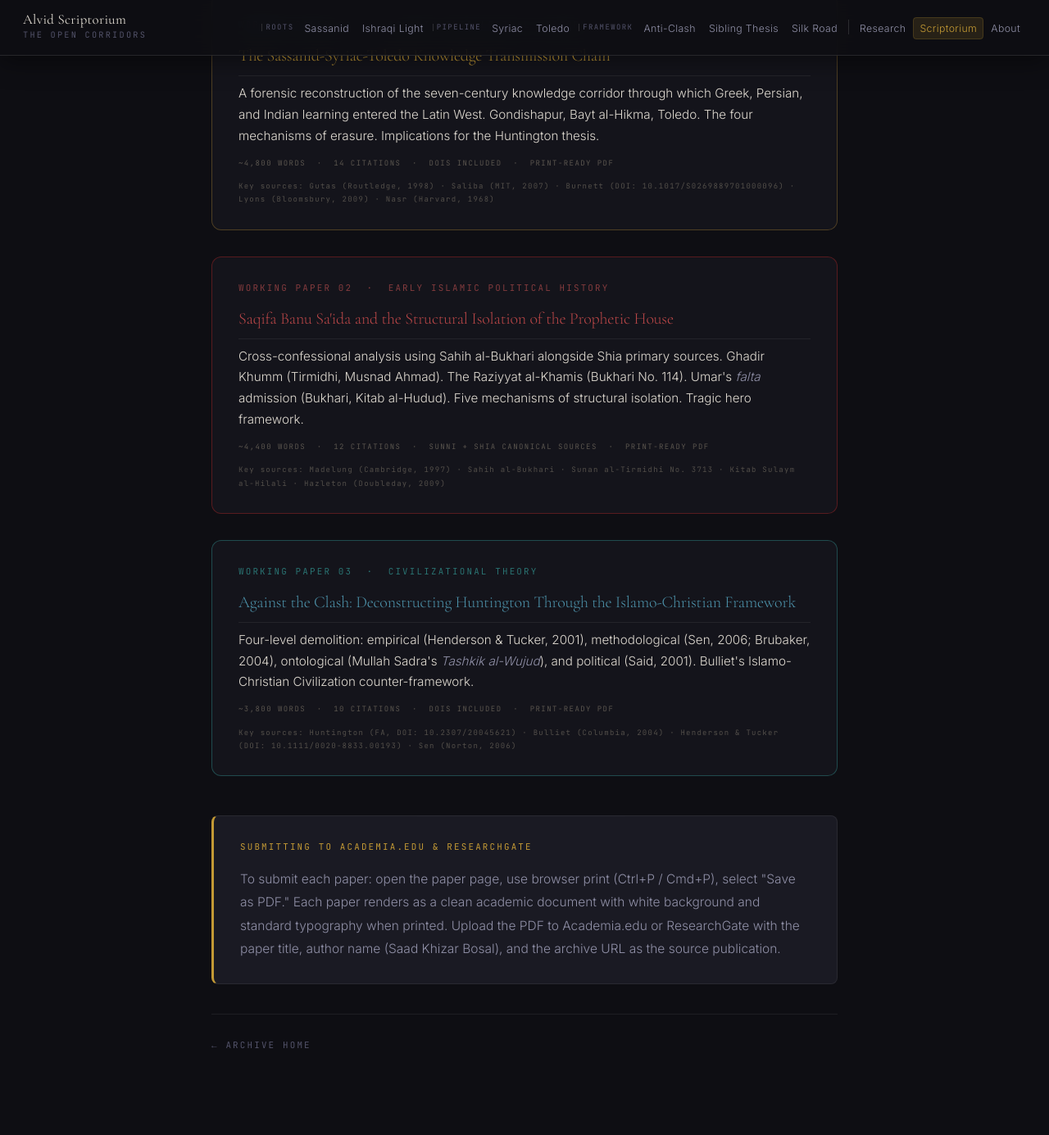
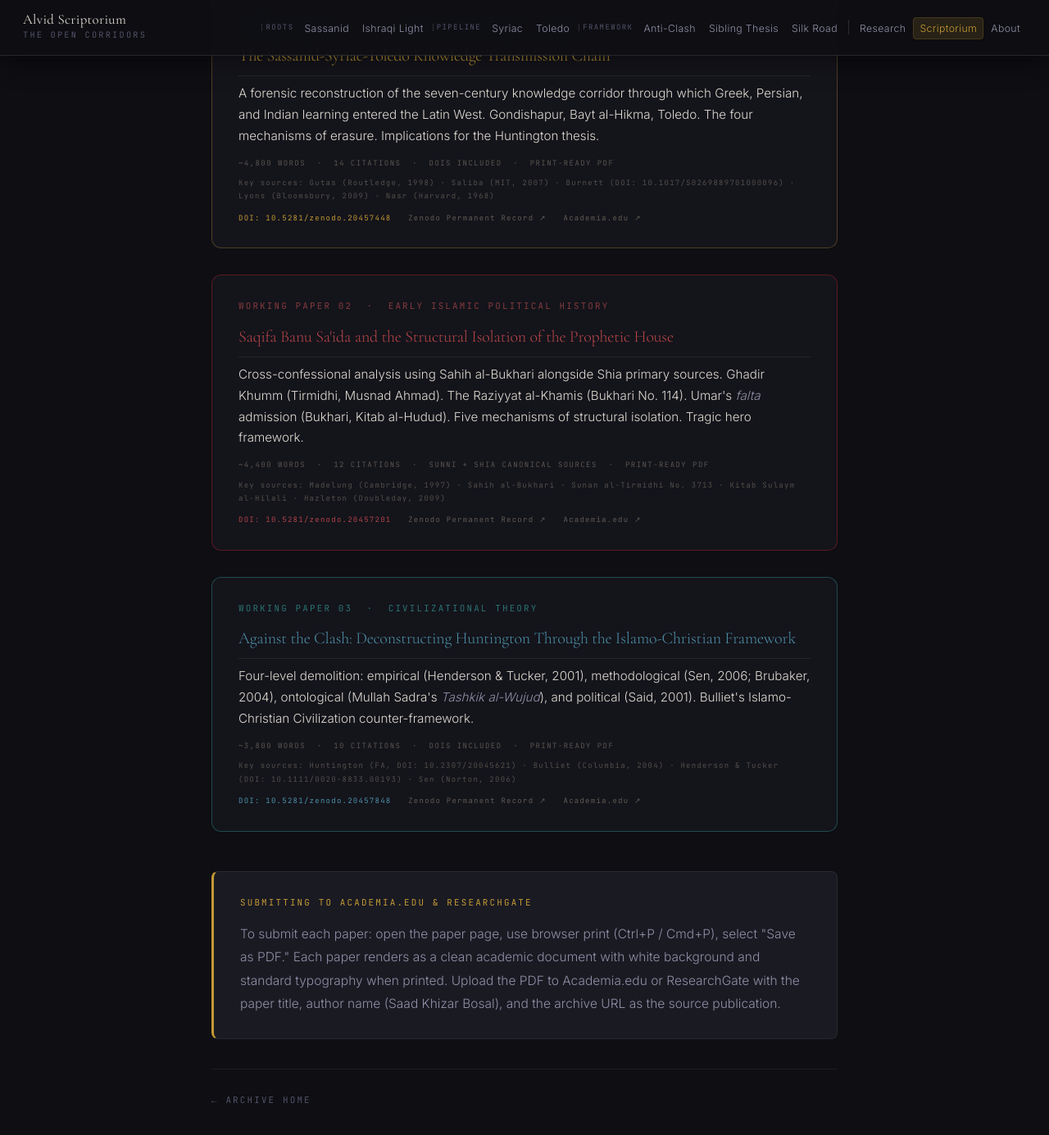
Before and after one commit to Political-Theology-Archive/geopolitical-synthesis, a Jekyll site: the page built from research/index.html, in a window 1280 px wide and 1400 px high, scrolled down 744 px. Shown: the top 1385 px of the window at 82% size. Built offline with Jekyll 4.4.1, drawn with Linux system fonts in a browser that asks for light colours.

Commit message:
Audit fixes: DOI badges on research portal, email contact in about
- research/index.html: add visible DOI, Zenodo, Academia.edu links per paper
- about/index.html: replace stale Academia.edu contact with email

Co-Authored-By: Claude Sonnet 4.6 <noreply@anthropic.com>

```diff
--- a/about/index.html
+++ b/about/index.html
@@ -132,7 +132,7 @@ description: "About the Alvid Scriptorium: research methodology, primary source
       for Academia.edu and ResearchGate submission.
     </p>
     <p style="font-family:'JetBrains Mono',monospace;font-size:9px;letter-spacing:0.14em;text-transform:uppercase;color:rgba(160,150,130,0.5);margin-top:10px;">
-      Contact: via Academia.edu profile &nbsp;·&nbsp; Mandi Bahauddin, Punjab, Pakistan
+      <a href="mailto:saad@alvidscriptorium.com" style="color:var(--teal);">saad@alvidscriptorium.com</a> &nbsp;·&nbsp; Mandi Bahauddin, Punjab, Pakistan
     </p>
   </div>
 
--- a/research/index.html
+++ b/research/index.html
@@ -49,11 +49,16 @@ description: "Academic working papers from the Sacred Civilization Research Arch
       Bayt al-Hikma, Toledo. The four mechanisms of erasure. Implications for
       the Huntington thesis.
     </p>
-    <p style="font-family:'JetBrains Mono',monospace;font-size:9px;letter-spacing:0.16em;text-transform:uppercase;color:rgba(160,150,130,0.5);margin:0 0 12px;">
+    <p style="font-family:'JetBrains Mono',monospace;font-size:9px;letter-spacing:0.16em;text-transform:uppercase;color:rgba(160,150,130,0.5);margin:0 0 8px;">
       ~4,800 words &nbsp;·&nbsp; 14 citations &nbsp;·&nbsp; DOIs included &nbsp;·&nbsp; Print-ready PDF
     </p>
-    <p style="margin:0;font-family:'JetBrains Mono',monospace;font-size:9px;letter-spacing:0.14em;color:rgba(160,150,130,0.45);">
+    <p style="margin:0 0 10px;font-family:'JetBrains Mono',monospace;font-size:9px;letter-spacing:0.14em;color:rgba(160,150,130,0.45);">
       Key sources: Gutas (Routledge, 1998) · Saliba (MIT, 2007) · Burnett (DOI: 10.1017/S0269889701000096) · Lyons (Bloomsbury, 2009) · Nasr (Harvard, 1968)
+    </p>
+    <p style="margin:0;font-family:'JetBrains Mono',monospace;font-size:9px;letter-spacing:0.14em;">
+      <a href="https://doi.org/10.5281/zenodo.20457448" target="_blank" rel="noopener" style="color:var(--gold);margin-right:14px;">DOI: 10.5281/zenodo.20457448</a>
+      <a href="https://zenodo.org/records/20457448" target="_blank" rel="noopener" style="color:rgba(160,150,130,0.55);margin-right:14px;">Zenodo Permanent Record ↗</a>
+      <a href="https://www.academia.edu/167898528/The_Sassanid_Syriac_Toledo_Knowledge_Transmission_Chain_A_Forensic_Reconstruction_of_Medieval_Islamic_European_Intellectual_History" target="_blank" rel="noopener" style="color:rgba(160,150,130,0.55);">Academia.edu ↗</a>
     </p>
   </div>
 
@@ -71,11 +76,16 @@ description: "Academic working papers from the Sacred Civilization Research Arch
       Umar's <em>falta</em> admission (Bukhari, Kitab al-Hudud). Five mechanisms of
       structural isolation. Tragic hero framework.
     </p>
-    <p style="font-family:'JetBrains Mono',monospace;font-size:9px;letter-spacing:0.16em;text-transform:uppercase;color:rgba(160,150,130,0.5);margin:0 0 12px;">
+    <p style="font-family:'JetBrains Mono',monospace;font-size:9px;letter-spacing:0.16em;text-transform:uppercase;color:rgba(160,150,130,0.5);margin:0 0 8px;">
       ~4,400 words &nbsp;·&nbsp; 12 citations &nbsp;·&nbsp; Sunni + Shia canonical sources &nbsp;·&nbsp; Print-ready PDF
     </p>
-    <p style="margin:0;font-family:'JetBrains Mono',monospace;font-size:9px;letter-spacing:0.14em;color:rgba(160,150,130,0.45);">
+    <p style="margin:0 0 10px;font-family:'JetBrains Mono',monospace;font-size:9px;letter-spacing:0.14em;color:rgba(160,150,130,0.45);">
       Key sources: Madelung (Cambridge, 1997) · Sahih al-Bukhari · Sunan al-Tirmidhi No. 3713 · Kitab Sulaym al-Hilali · Hazleton (Doubleday, 2009)
+    </p>
+    <p style="margin:0;font-family:'JetBrains Mono',monospace;font-size:9px;letter-spacing:0.14em;">
+      <a href="https://doi.org/10.5281/zenodo.20457201" target="_blank" rel="noopener" style="color:rgba(215,80,80,0.8);margin-right:14px;">DOI: 10.5281/zenodo.20457201</a>
+      <a href="https://zenodo.org/records/20457201" target="_blank" rel="noopener" style="color:rgba(160,150,130,0.55);margin-right:14px;">Zenodo Permanent Record ↗</a>
+      <a href="https://www.academia.edu/167898131/Saqifa_Banu_Saida_and_the_Structural_Isolation_of_the_Prophetic_House_A_Cross_Confessional_Historical_Analysis" target="_blank" rel="noopener" style="color:rgba(160,150,130,0.55);">Academia.edu ↗</a>
     </p>
   </div>
 
@@ -92,11 +102,16 @@ description: "Academic working papers from the Sacred Civilization Research Arch
       (Sen, 2006; Brubaker, 2004), ontological (Mullah Sadra's <em>Tashkik al-Wujud</em>),
       and political (Said, 2001). Bulliet's Islamo-Christian Civilization counter-framework.
     </p>
-    <p style="font-family:'JetBrains Mono',monospace;font-size:9px;letter-spacing:0.16em;text-transform:uppercase;color:rgba(160,150,130,0.5);margin:0 0 12px;">
+    <p style="font-family:'JetBrains Mono',monospace;font-size:9px;letter-spacing:0.16em;text-transform:uppercase;color:rgba(160,150,130,0.5);margin:0 0 8px;">
       ~3,800 words &nbsp;·&nbsp; 10 citations &nbsp;·&nbsp; DOIs included &nbsp;·&nbsp; Print-ready PDF
     </p>
-    <p style="margin:0;font-family:'JetBrains Mono',monospace;font-size:9px;letter-spacing:0.14em;color:rgba(160,150,130,0.45);">
+    <p style="margin:0 0 10px;font-family:'JetBrains Mono',monospace;font-size:9px;letter-spacing:0.14em;color:rgba(160,150,130,0.45);">
       Key sources: Huntington (FA, DOI: 10.2307/20045621) · Bulliet (Columbia, 2004) · Henderson &amp; Tucker (DOI: 10.1111/0020-8833.00193) · Sen (Norton, 2006)
+    </p>
+    <p style="margin:0;font-family:'JetBrains Mono',monospace;font-size:9px;letter-spacing:0.14em;">
+      <a href="https://doi.org/10.5281/zenodo.20457848" target="_blank" rel="noopener" style="color:var(--teal);margin-right:14px;">DOI: 10.5281/zenodo.20457848</a>
+      <a href="https://zenodo.org/records/20457848" target="_blank" rel="noopener" style="color:rgba(160,150,130,0.55);margin-right:14px;">Zenodo Permanent Record ↗</a>
+      <a href="https://www.academia.edu/167898614/Against_the_Clash_Deconstructing_Huntingtons_Clash_of_Civilizations_Through_the_Islamo_Christian_Civilizational_Framework_and_Sadrian_Philosophy" target="_blank" rel="noopener" style="color:rgba(160,150,130,0.55);">Academia.edu ↗</a>
     </p>
   </div>
 
```
